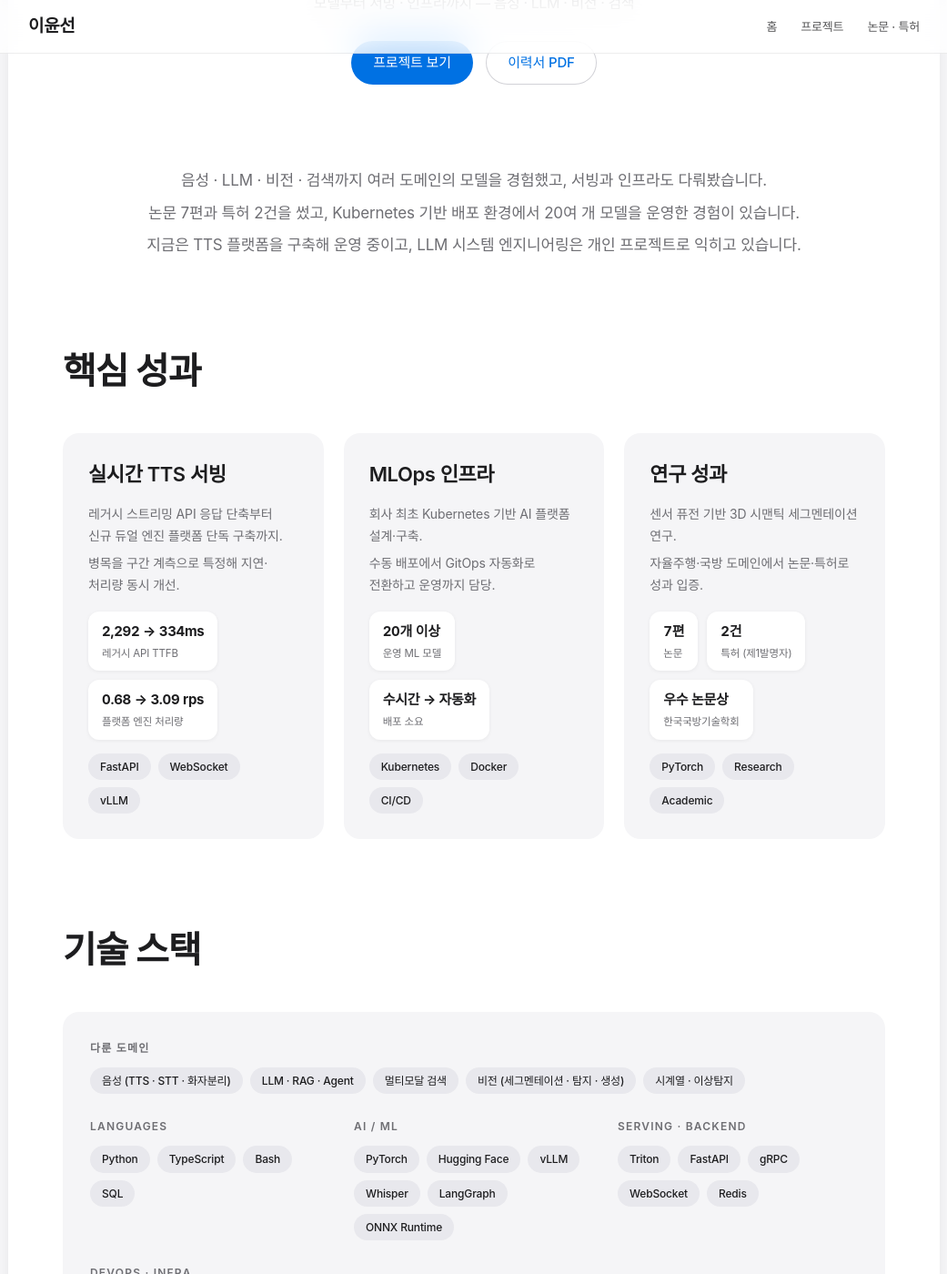
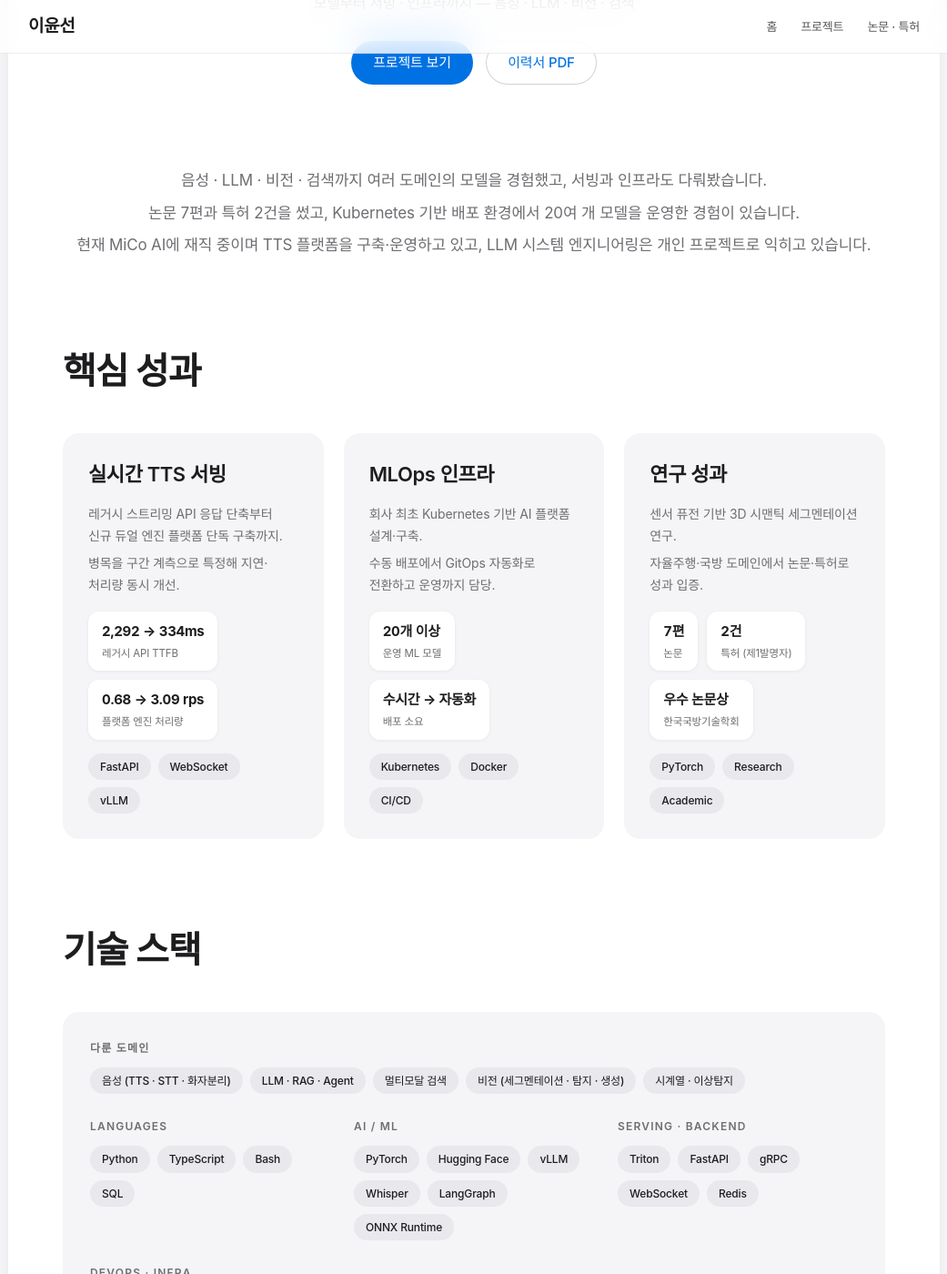
Before and after one commit to ckc5800/ckc5800.github.io, a Jekyll site: the page built from index.html, in a window 1280 px wide and 1400 px high, scrolled down 378 px. Shown: the whole window at 91% size, without its empty margins (119-1160 px from the left). Built offline with Jekyll 4.4.1, drawn with Linux system fonts in a browser that asks for light colours; some web fonts are replaced.

Commit message:
소개글 3문장에 현재 소속 명시 + 줄바꿈 전환점 조정
- '지금은 TTS 플랫폼을' → '현재 MiCo AI에 재직 중이며 TTS 플랫폼을 구축·운영하고 있고'
  첫 화면에서 현재 소속이 바로 읽히게
- 표기는 사이트 전체 기준(근무 경력·프로젝트 배지)과 맞춰 'MiCo AI'
- 문장이 55·63·73자로 길어져 가장 긴 글줄이 816px — 본문이 그보다 좁아지는
  1060px 미만에서 강제 줄바꿈을 풀도록 전환점 상향 (900 → 1060px)

```diff
--- a/assets/style.css
+++ b/assets/style.css
@@ -181,8 +181,8 @@
     margin-top: 4px;
 }
 
-/* 폭이 줄면 한 줄에 안 들어가므로, 강제 줄바꿈을 풀고 자연스럽게 흐르게 둔다 */
-@media (max-width: 900px) {
+/* 가장 긴 문장이 816px 라, 본문이 그보다 좁아지면 강제 줄바꿈을 풀고 자연스럽게 흐르게 둔다 */
+@media (max-width: 1060px) {
     .intro {
         font-size: 16px;
         text-align: left;
--- a/index.html
+++ b/index.html
@@ -12,7 +12,7 @@
 </section>
 
 <section style="margin: 0 auto 90px;">
-    <p class="intro"><span class="sentence">음성 · LLM · 비전 · 검색까지 여러 도메인의 모델을 경험했고, 서빙과 인프라도 다뤄봤습니다.</span><span class="sentence">논문 7편과 특허 2건을 썼고, Kubernetes 기반 배포 환경에서 20여 개 모델을 운영한 경험이 있습니다.</span><span class="sentence">지금은 TTS 플랫폼을 구축해 운영 중이고, LLM 시스템 엔지니어링은 개인 프로젝트로 익히고 있습니다.</span></p>
+    <p class="intro"><span class="sentence">음성 · LLM · 비전 · 검색까지 여러 도메인의 모델을 경험했고, 서빙과 인프라도 다뤄봤습니다.</span><span class="sentence">논문 7편과 특허 2건을 썼고, Kubernetes 기반 배포 환경에서 20여 개 모델을 운영한 경험이 있습니다.</span><span class="sentence">현재 MiCo AI에 재직 중이며 TTS 플랫폼을 구축·운영하고 있고, LLM 시스템 엔지니어링은 개인 프로젝트로 익히고 있습니다.</span></p>
 </section>
 
 <section style="margin-bottom: 90px;">
```
